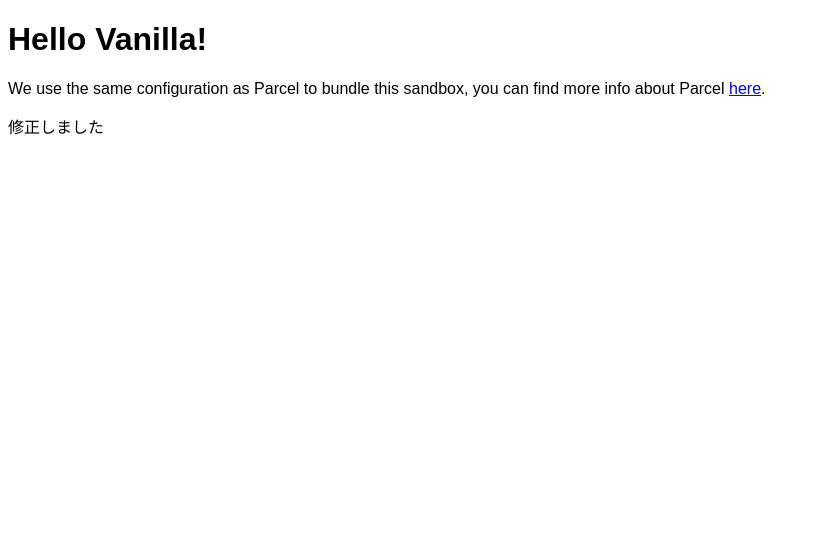
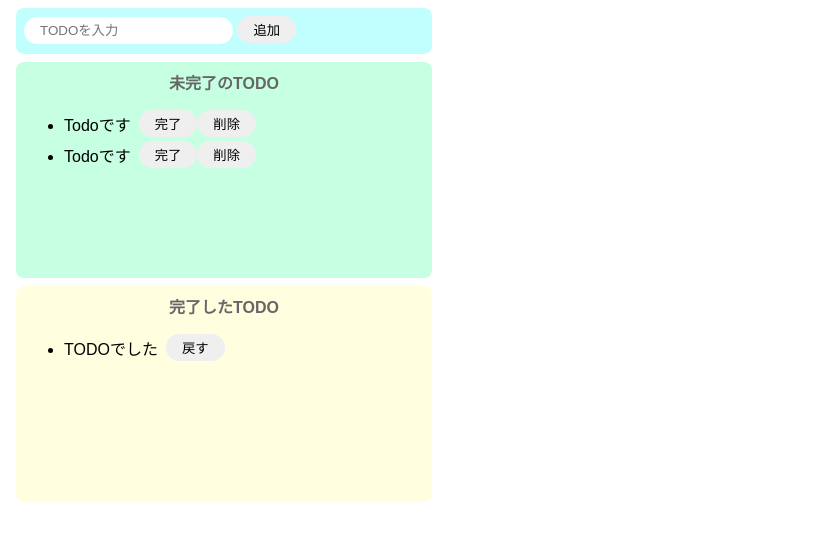
Before and after one commit to h-kog/codeSandbox-test, a website built with Parcel: page index.html in a window 1280 px wide. Shown: the whole page, without its empty margins (0-819 px from the left). Built offline with nearby package versions, Linux system fonts and the light colour scheme.

Commit message:
html, css構築

```diff
--- a/index.html
+++ b/index.html
@@ -1,14 +1,39 @@
 <!DOCTYPE html>
 <html>
   <head>
-    <title>Parcel Sandbox</title>
+    <title>ToDoリスト</title>
     <meta charset="UTF-8" />
   </head>
 
   <body>
-    <div id="app"></div>
-    <p>修正しました</p>
-
+    <div class="input-area">
+      <input placeholder="TODOを入力" />
+      <button>追加</button>
+    </div>
+    <div class="incomplate-area">
+      <p class="title">未完了のTODO</p>
+      <ul>
+        <div class="list-row">
+          <li>Todoです</li>
+          <button>完了</button>
+          <button>削除</button>
+        </div>
+        <div class="list-row">
+          <li>Todoです</li>
+          <button>完了</button>
+          <button>削除</button>
+        </div>
+      </ul>
+    </div>
+    <div class="complete-area">
+      <p class="title">完了したTODO</p>
+      <ul>
+        <div class="list-row">
+          <li>TODOでした</li>
+          <button>戻す</button>
+        </div>
+      </ul>
+    </div>
     <script src="src/index.js"></script>
   </body>
 </html>
--- a/src/index.js
+++ b/src/index.js
@@ -1,10 +1 @@
 import "./styles.css";
-
-document.getElementById("app").innerHTML = `
-<h1>Hello Vanilla!</h1>
-<div>
-  We use the same configuration as Parcel to bundle this sandbox, you can find more
-  info about Parcel
-  <a href="https://parceljs.org" target="_blank" rel="noopener noreferrer">here</a>.
-</div>
-`;
--- a/src/styles.css
+++ b/src/styles.css
@@ -1,3 +1,66 @@
 body {
   font-family: sans-serif;
 }
+
+input {
+  border-radius: 16px;
+  border: none;
+  padding: 6px 16px;
+  outline: none;
+}
+
+button {
+  border-radius: 16px;
+  border: none;
+  padding: 4px 16px;
+}
+
+button:hover {
+  background-color: #fdbfe5;
+  color: #fff;
+  cursor: pointer;
+}
+
+li {
+  margin-right: 8px;
+}
+
+.input-area {
+  background-color: #c1ffff;
+  width: 400px;
+  height: 30px;
+  padding: 8px;
+  margin: 8px;
+  border-radius: 8px;
+}
+
+.incomplate-area {
+  background-color: #c6ffe2;
+  width: 400px;
+  min-height: 200px;
+  padding: 8px;
+  margin: 8px;
+  border-radius: 8px;
+}
+
+.complete-area {
+  background-color: #ffffe0;
+  width: 400px;
+  min-height: 200px;
+  padding: 8px;
+  margin: 8px;
+  border-radius: 8px;
+}
+
+.title {
+  text-align: center;
+  margin-top: 0;
+  font-weight: bold;
+  color: #666;
+}
+
+.list-row {
+  display: flex;
+  align-items: center;
+  padding-bottom: 4px;
+}
```
